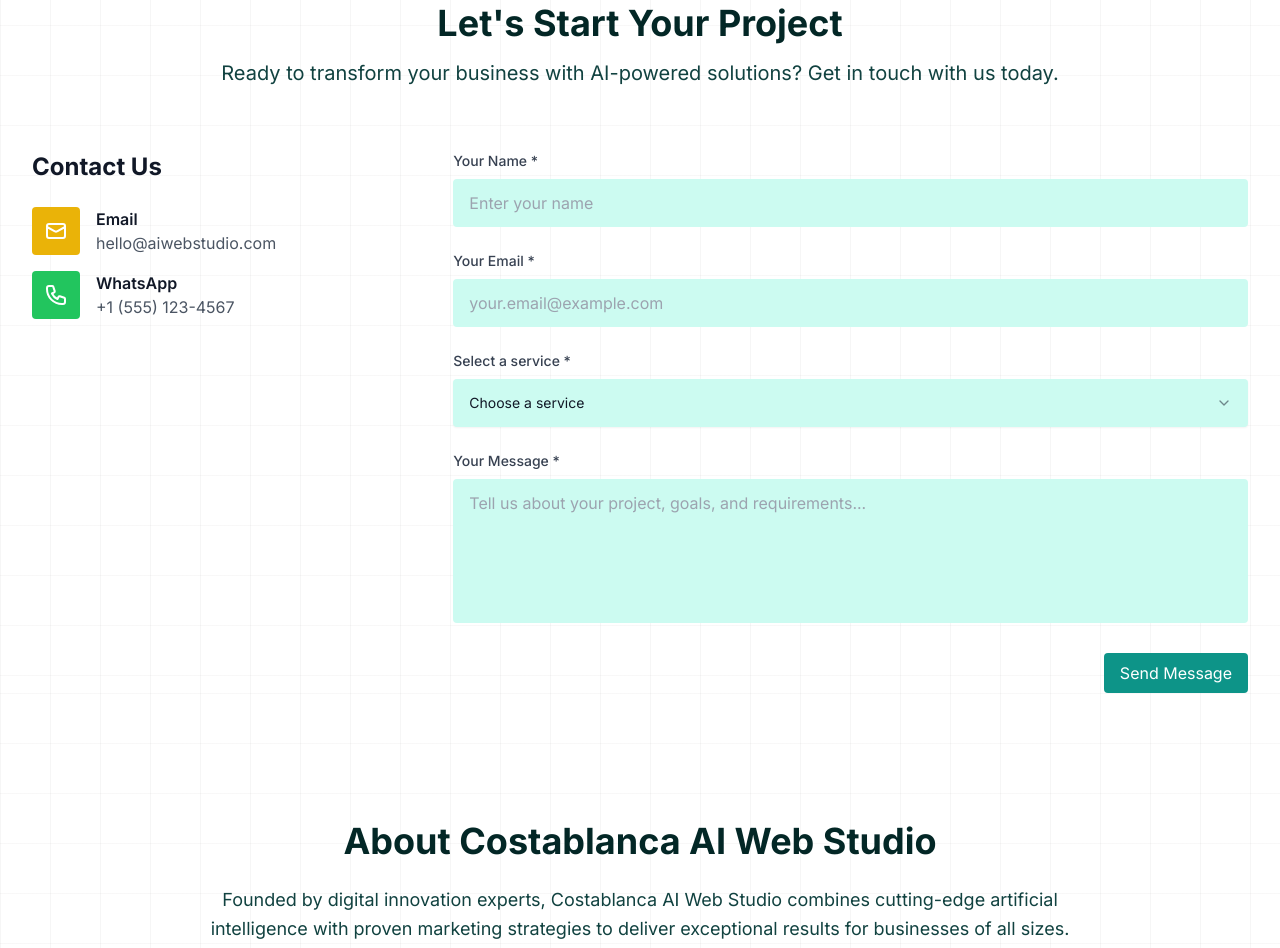
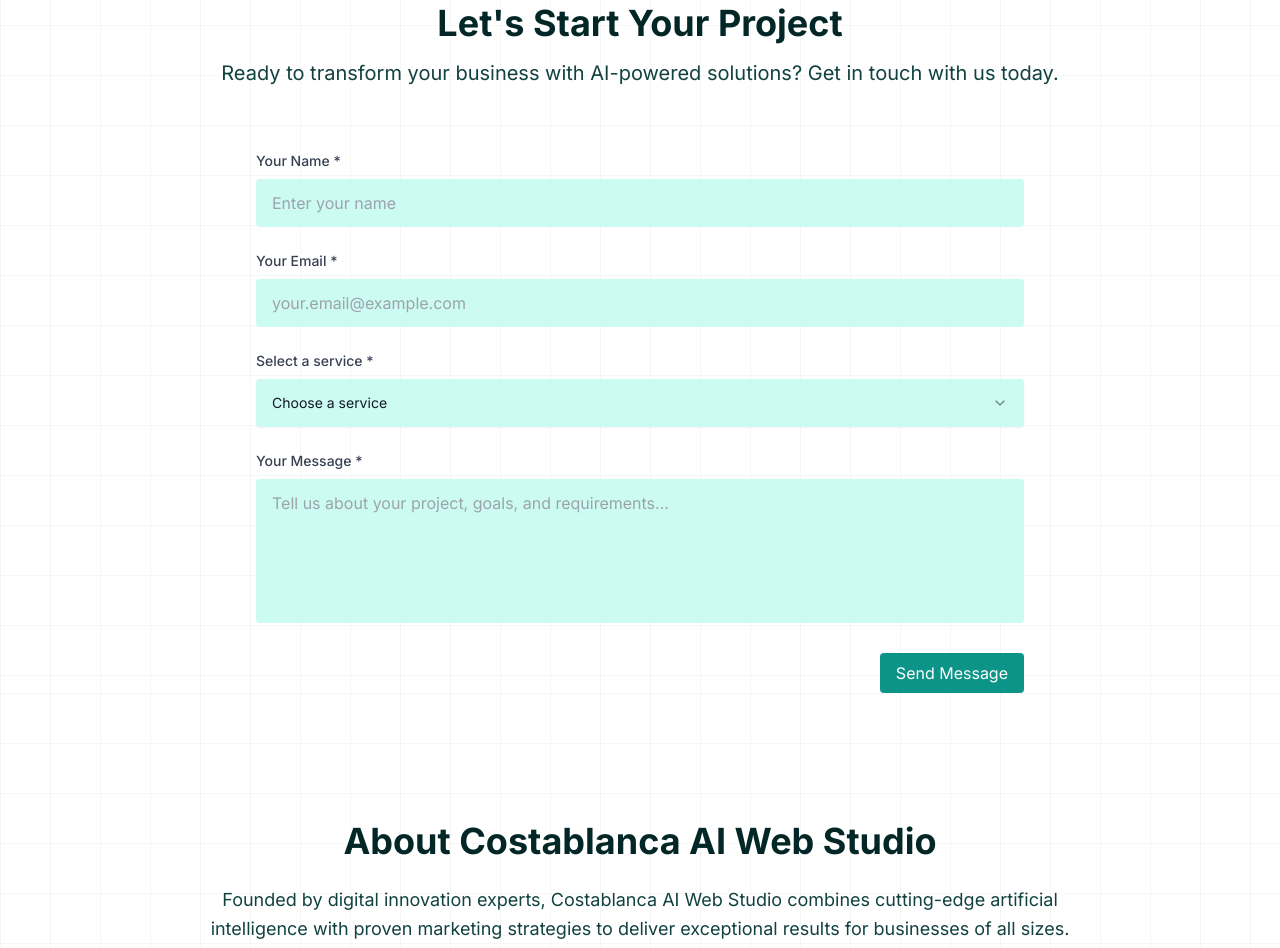
Before and after one commit to Sergi335/bolt-agency-landing, an Astro site: page / in a window 1280 px wide. Shown: the part 2114-3062 px from the top of the page. Built offline with nearby package versions, Linux system fonts and the light colour scheme; Astro itself is replaced by a stand-in of ours; no server answers.

Commit message:
refactor: eliminar sección de información de contacto en el componente Contact

```diff
--- a/src/components/Contact.astro
+++ b/src/components/Contact.astro
@@ -18,54 +18,7 @@
         </p>
       </div>
 
-      <div class="grid grid-cols-1 lg:grid-cols-3 gap-12">
-                <!-- Contact Information -->
-                <div class="space-y-8">
-          <!-- Contact Details -->
-          <div id="contact-details">
-            <h3 class="text-2xl font-bold text-gray-900 dark:text-white mb-6">{t.contact.side_title}</h3>
-            <div class="space-y-4">
-              <div class="flex items-center">
-                <div class="w-12 h-12 bg-primary-500 rounded-sm flex items-center justify-center mr-4">
-                  <svg class="w-6 h-6 text-white" fill="none" stroke="currentColor" viewBox="0 0 24 24">
-                    <path stroke-linecap="round" stroke-linejoin="round" stroke-width="2" d="M3 8l7.89 4.26a2 2 0 002.22 0L21 8M5 19h14a2 2 0 002-2V7a2 2 0 00-2-2H5a2 2 0 00-2 2v10a2 2 0 002 2z"></path>
-                  </svg>
-                </div>
-                <div>
-                  <p class="font-semibold text-gray-900 dark:text-white">Email</p>
-                  <p class="text-gray-600 dark:text-gray-300">hello@aiwebstudio.com</p>
-                </div>
-              </div>
-
-              <div class="flex items-center">
-                <div class="w-12 h-12 bg-green-500 rounded-sm flex items-center justify-center mr-4">
-                  <svg class="w-6 h-6 text-white" fill="none" stroke="currentColor" viewBox="0 0 24 24">
-                    <path stroke-linecap="round" stroke-linejoin="round" stroke-width="2" d="M3 5a2 2 0 012-2h3.28a1 1 0 01.948.684l1.498 4.493a1 1 0 01-.502 1.21l-2.257 1.13a11.042 11.042 0 005.516 5.516l1.13-2.257a1 1 0 011.21-.502l4.493 1.498a1 1 0 01.684.949V19a2 2 0 01-2 2h-1C9.716 21 3 14.284 3 6V5z"></path>
-                  </svg>
-                </div>
-                <div>
-                  <p class="font-semibold text-gray-900 dark:text-white">WhatsApp</p>
-                  <p class="text-gray-600 dark:text-gray-300">+1 (555) 123-4567</p>
-                </div>
-              </div>
-
-              <!-- <div class="flex items-center">
-                <div class="w-12 h-12 bg-primary-400 rounded-sm flex items-center justify-center mr-4">
-                  <svg class="w-6 h-6 text-gray-900" fill="none" stroke="currentColor" viewBox="0 0 24 24">
-                    <path stroke-linecap="round" stroke-linejoin="round" stroke-width="2" d="M8 7V3m8 4V3m-9 8h10M5 21h14a2 2 0 002-2V7a2 2 0 00-2-2H5a2 2 0 00-2 2v12a2 2 0 002 2z"></path>
-                  </svg>
-                </div>
-                <div>
-                  <p class="font-semibold text-gray-900 dark:text-white">Schedule a Call</p>
-                  <a href="#" class="text-primary-500 hover:text-primary-400 transition-colors duration-200">
-                    Book on Calendly →
-                  </a>
-                </div>
-              </div> -->
-            </div>
-          </div>
-                </div>
-        <!-- Contact Form -->
+      <div class="max-w-3xl mx-auto">
         <div class="lg:col-span-2">
           <ContactForm client:load currentLocale={locale} />
         </div>
```
